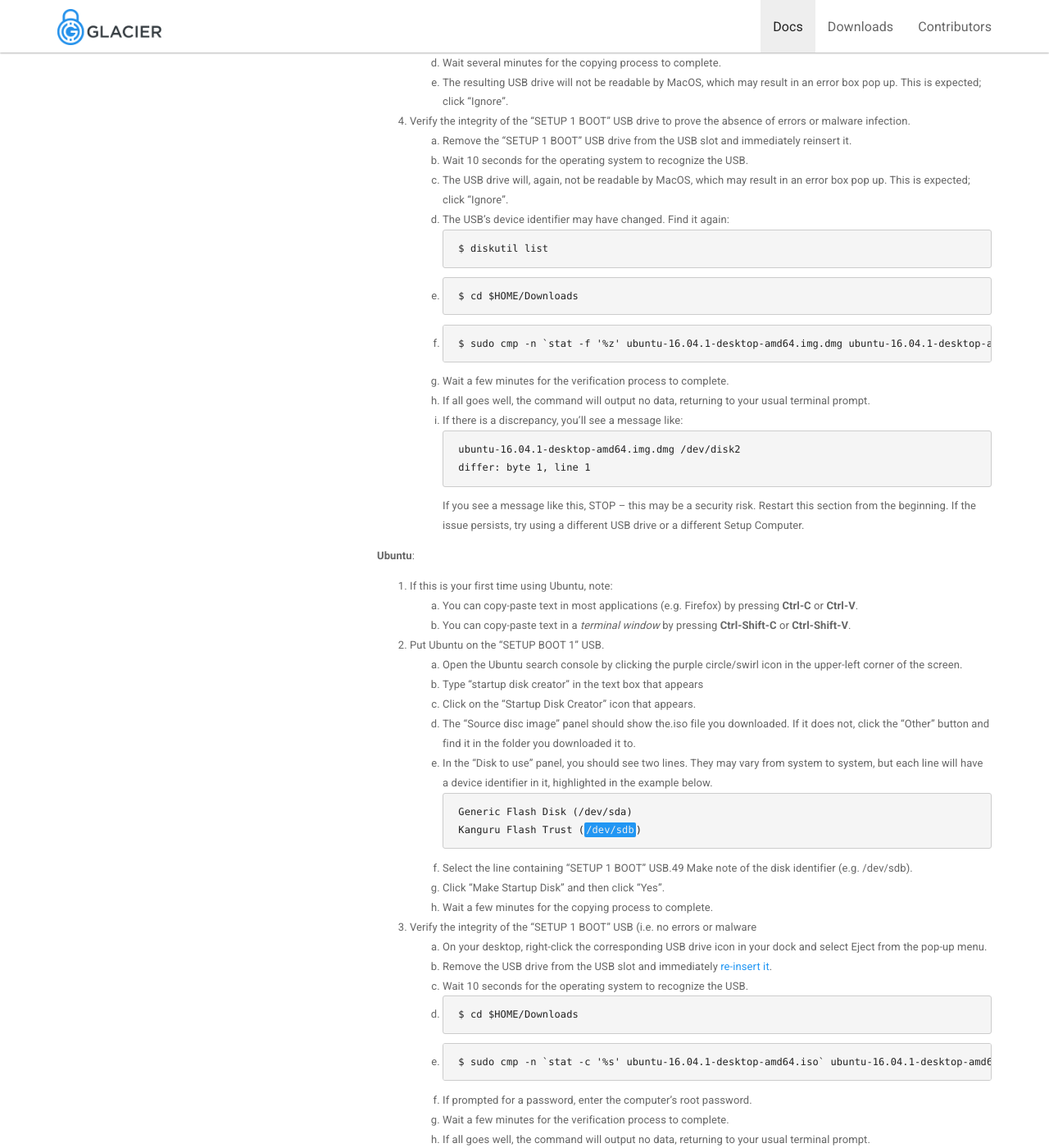
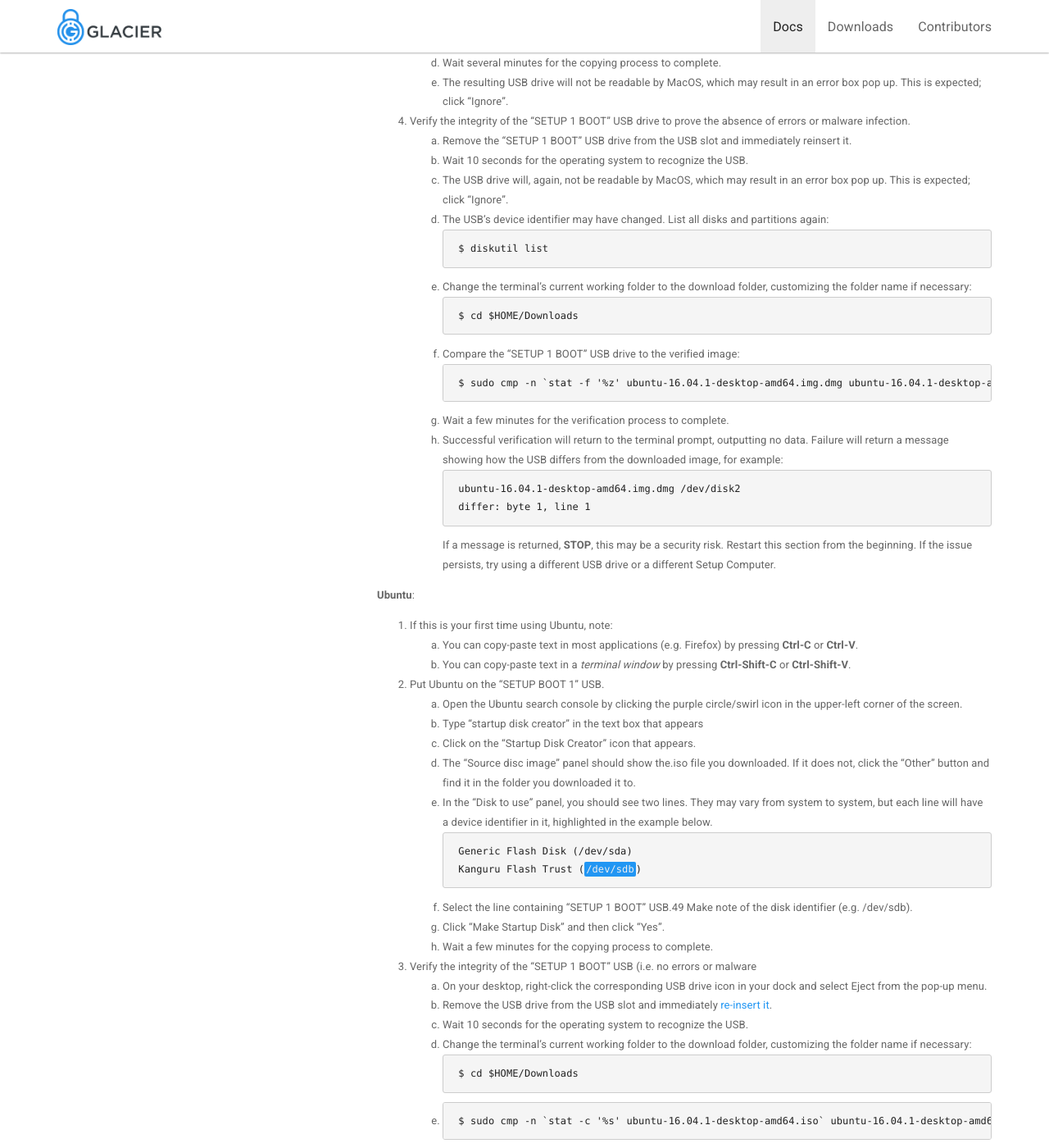
Before and after one commit to GlacierProtocol/glacierprotocol.github.io, a Jekyll site: the page built from _docs/setup/create-boot-usb.md, in a window 1280 px wide and 1400 px high, scrolled down 3121 px. Shown: the whole window at 82% size. Built offline with Jekyll 4.4.1, drawn with Linux system fonts in a browser that asks for light colours; nearby versions of some CDN libraries; some of the changed text lies outside the part shown.

Commit message:
Reword, restructure, command descriptions added

````diff
--- a/_docs/setup/create-boot-usb.md
+++ b/_docs/setup/create-boot-usb.md
@@ -165,27 +165,27 @@ malware infection.
     2. Wait 10 seconds for the operating system to recognize the USB.
     3. The USB drive will, again, not be readable by MacOS, which may result in an
     error box pop up. This is expected; click "Ignore".
-    4. The USB's device identifier may have changed. Find it again:
+    4. The USB's device identifier may have changed. List all disks and partitions again:
         ```
         $ diskutil list
         ```
-    5.
+    5. Change the terminal’s current working folder to the download folder,
+    customizing the folder name if necessary:
         ```
         $ cd $HOME/Downloads
         ```
-    6.
+    6. Compare the "SETUP 1 BOOT" USB drive to the verified image:
         ```
         $ sudo cmp -n `stat -f '%z' ubuntu-16.04.1-desktop-amd64.img.dmg ubuntu-16.04.1-desktop-amd64.img.dmg` USB-device-identifier-here
         ```
     7. Wait a few minutes for the verification process to complete.
-    8. If all goes well, the command will output no data, returning to
-    your usual terminal prompt.
-    9. If there is a discrepancy, you’ll see a message like:
+    8. Successful verification will return to the terminal prompt, outputting no data.
+    Failure will return a message showing how the USB differs from the downloaded image, for example:
         ```
         ubuntu-16.04.1-desktop-amd64.img.dmg /dev/disk2
         differ: byte 1, line 1
         ```
-        If you see a message like this, STOP -- this may be a security
+        If a message is returned, **STOP**, this may be a security
         risk. Restart this section from the beginning. If the
         issue persists, try using a different USB drive or a different
         Setup Computer.
@@ -228,7 +228,8 @@ malware infection.
     defend against this.
     ">re-insert it</a>.
     3. Wait 10 seconds for the operating system to recognize the USB.
-    4.
+    4. Change the terminal’s current working folder to the download folder,
+    customizing the folder name if necessary:
         ```
         $ cd $HOME/Downloads
         ```
@@ -245,9 +246,9 @@ malware infection.
         byte 1, line 1
         ```
         If you see a message like this, STOP -- this may be a security
-        risk. Restart this section from the beginning. If the issue
-        persists, try using a different USB drive or a different Setup
-        Computer.
+        risk. Restart the [Create the "SETUP 1 BOOT" USB](create-the-setup-1-boot-usb)
+        section from the beginning. If the issue persists, try using a
+        different USB drive or a different Setup Computer.
 
 ### Create the "Q1 BOOT" USB
 
````
